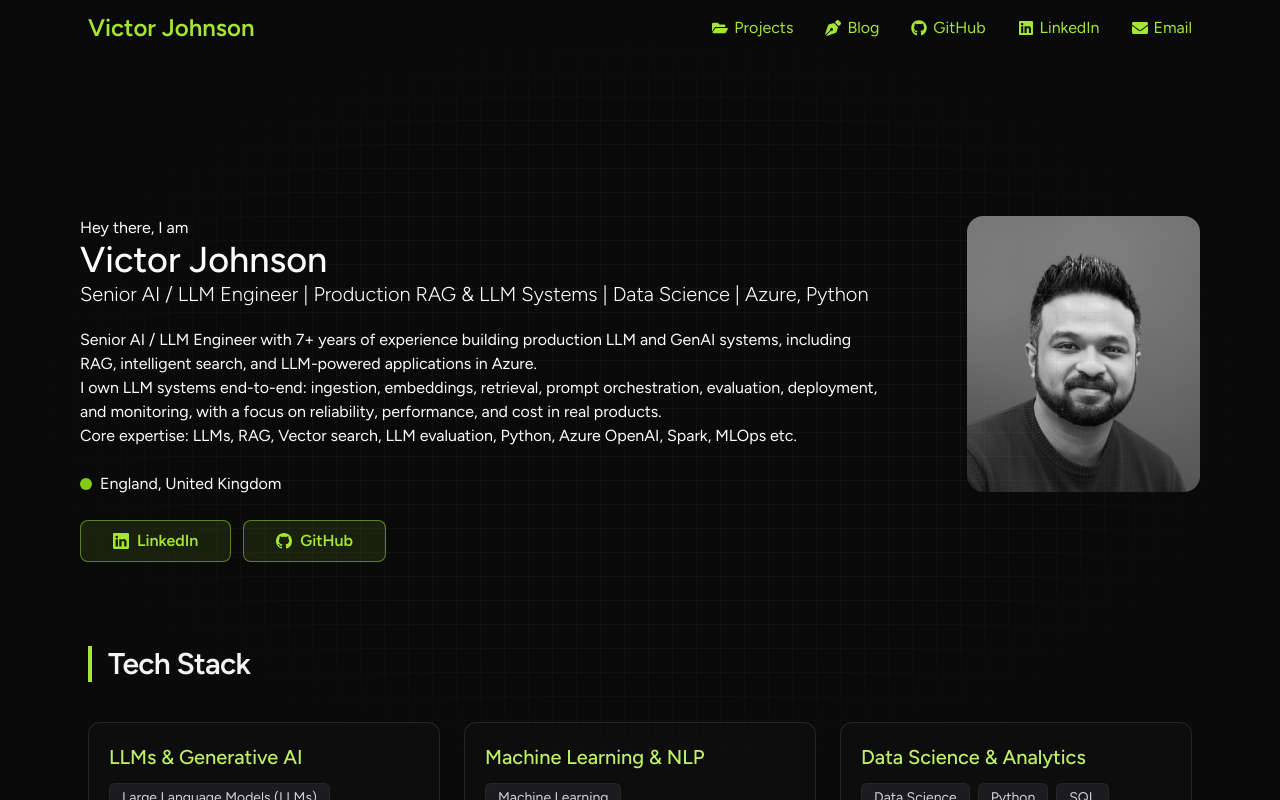
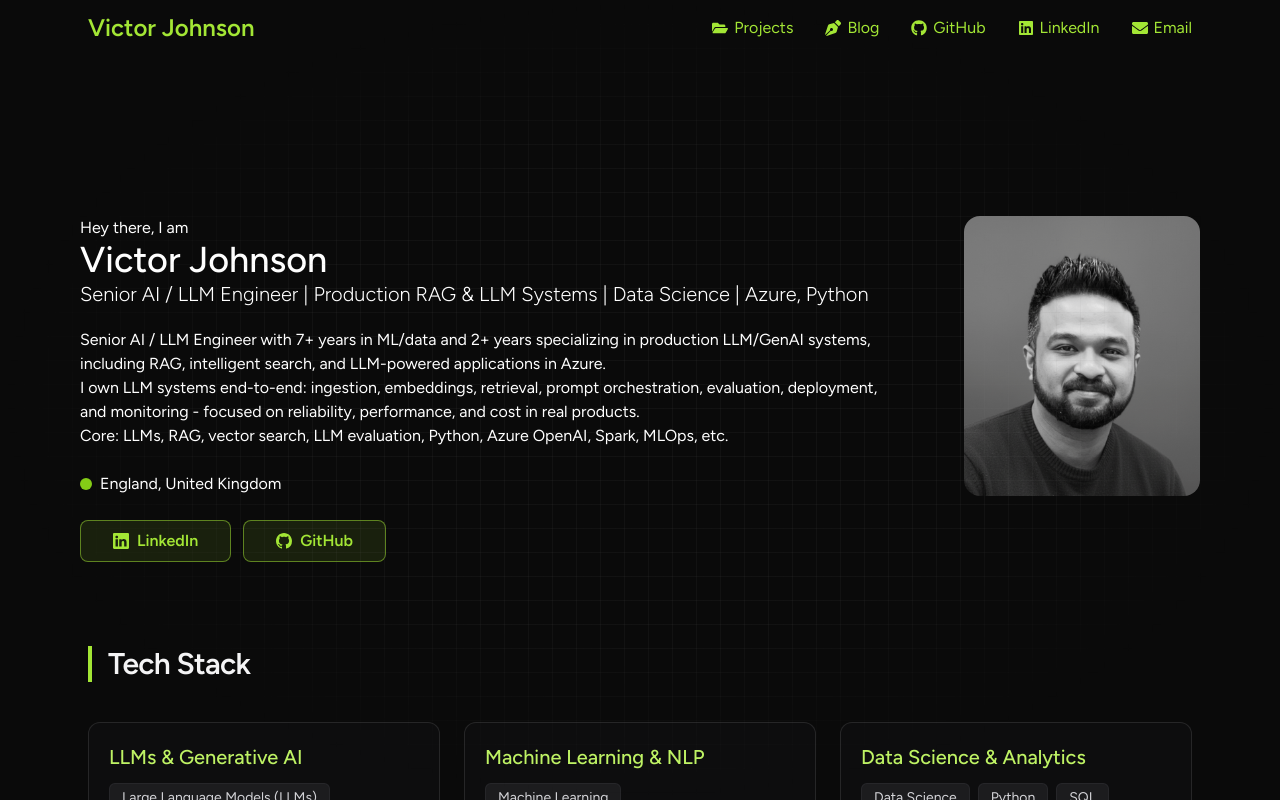
Before and after one commit to victorjohnsonk/victorjohnson.github.io, a Next.js app: page / in a window 1280 px wide. Shown: the top 800 px of the page. Built offline with nearby package versions, Linux system fonts and the light colour scheme.

Commit message:
Refine experience description in Hero component

```diff
--- a/src/components/Hero.jsx
+++ b/src/components/Hero.jsx
@@ -12,11 +12,11 @@ const Hero = () => {
           Senior AI / LLM Engineer | Production RAG & LLM Systems | Data Science | Azure, Python
         </p>
         <p className="mt-5">
-          Senior AI / LLM Engineer with 7+ years of experience building production LLM and GenAI systems, including RAG, intelligent search, and LLM-powered applications in Azure.{' '}
+          Senior AI / LLM Engineer with 7+ years in ML/data and 2+ years specializing in production LLM/GenAI systems, including RAG, intelligent search, and LLM-powered applications in Azure. {' '}
           <br className="hidden lg:block" />
-          I own LLM systems end-to-end: ingestion, embeddings, retrieval, prompt orchestration, evaluation, deployment, and monitoring, with a focus on reliability, performance, and cost in real products.{' '}
+           I own LLM systems end-to-end: ingestion, embeddings, retrieval, prompt orchestration, evaluation, deployment, and monitoring - focused on reliability, performance, and cost in real products. {' '}
           <br className="hidden lg:block" />
-          Core expertise: LLMs, RAG, Vector search, LLM evaluation, Python, Azure OpenAI, Spark, MLOps etc.
+          Core: LLMs, RAG, vector search, LLM evaluation, Python, Azure OpenAI, Spark, MLOps, etc.
         </p>
 
         {/* Availability */}
```
